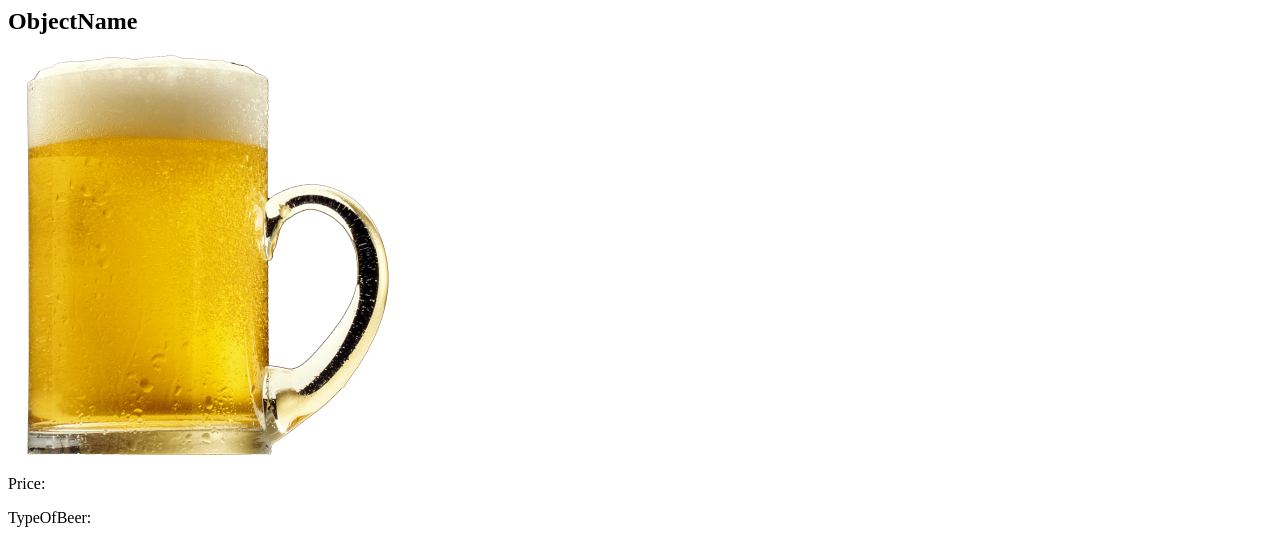
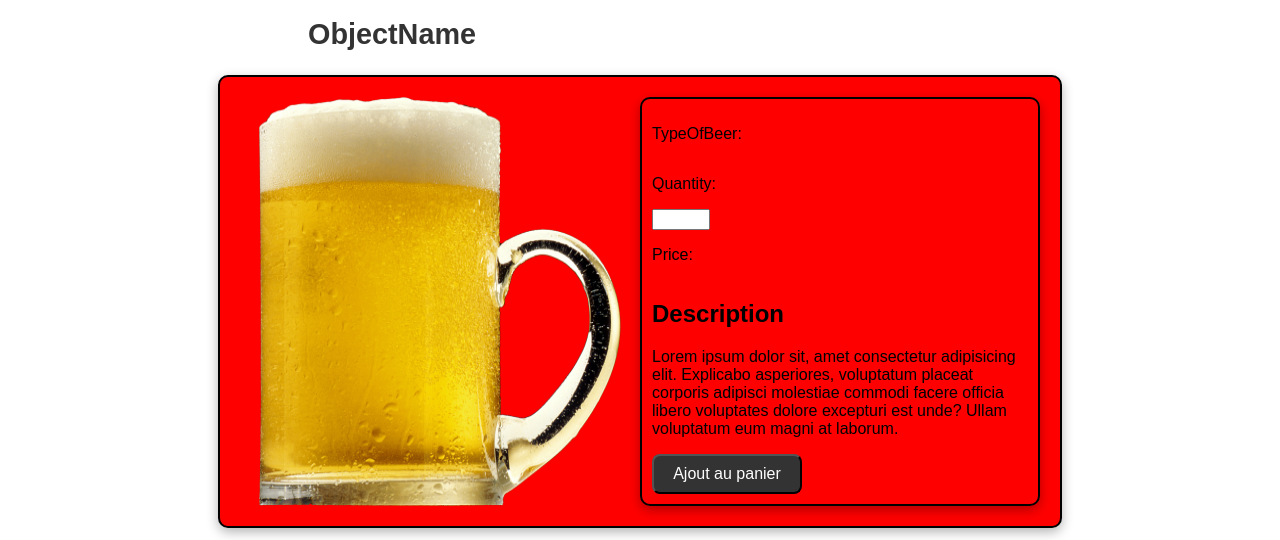
Before and after one commit to TheClermont-Bart/prog_int_web_BeerStore, a plain HTML site: page detail.html in a window 1280 px wide. Shown: the part 278-818 px from the top of the page. Drawn offline with Linux system fonts and the light colour scheme.

Commit message:
Ajout du css et quelque changement au html

```diff
--- /dev/null
+++ b/detail.css
@@ -0,0 +1,43 @@
+body {
+  font-family: 'Poppins', sans-serif;
+}
+.container {
+  display: flex;
+  flex-direction: row;
+  border: 2px solid black;
+  border-radius: 10px;
+  padding: 20px;
+  margin: 20px auto;
+  max-width: 800px;
+  background-color: #ff0000;
+  box-shadow: 0 4px 12px rgba(0, 0, 0, 0.3);
+}
+
+.details{
+   display: flex;
+   flex-direction: column;
+   border: 2px solid black;
+   border-radius: 10px;
+   padding: 10px;
+   box-shadow: 0 4px 12px rgba(0, 0, 0, 0.3);
+}
+input[type="number"] {
+  width: 50px;
+}
+input[type="button"] {
+  width: 150px;
+  height: 40px;
+  font-size: 1em;
+  border-radius: 8px;
+  background-color: #333;
+  color: white;
+  cursor: pointer;
+}
+.ObjectName {
+  text-align: left;
+  margin-left: 300px;
+  margin-top: 30px;
+  font-size: 1.8em;
+  font-weight: bold;
+  color: #333;
+}
--- a/detail.html
+++ b/detail.html
@@ -3,7 +3,8 @@
 <head>
     <meta charset="UTF-8">
     <meta name="viewport" content="width=device-width, initial-scale=1.0">
-    <title>Document</title>
+    <title>Detail</title>
+    <link rel="stylesheet" type="text/css" href="detail.css">
 </head>
 <body>
     <header>
@@ -16,15 +17,21 @@
     <strong><a href=panier.html>Panier</a></strong>
     <strong><a href=Compte.html>Compte</a></strong>
     </header>
-    <h2>ObjectName</h2>
-    <section>
+    <h2 class="ObjectName">ObjectName</h2>
+    <section class="container">
         <img src="Assets/beer400x400.png" alt="ItemSelectionner">
-        <div>
+        <div class="details">
+            <p>TypeOfBeer:</p>
+            <p>Quantity:</p>
+            <input type="number" min="0" max= "10">
             <p>Price:</p>
-            <p>TypeOfBeer:</p>
-            <p>QuantityInStock:</p>
-            <p></p>
-        </div>
+            <div>
+                <h1>Description</h1>
+                <p>Lorem ipsum dolor sit, amet consectetur adipisicing elit. Explicabo asperiores, voluptatum placeat corporis adipisci molestiae commodi facere officia libero voluptates dolore excepturi est unde? Ullam voluptatum eum magni at laborum.</p>
+            </div>
+            <input type="button" value="Ajout au panier">
+         </div>
+
     </section>
 
 
```
